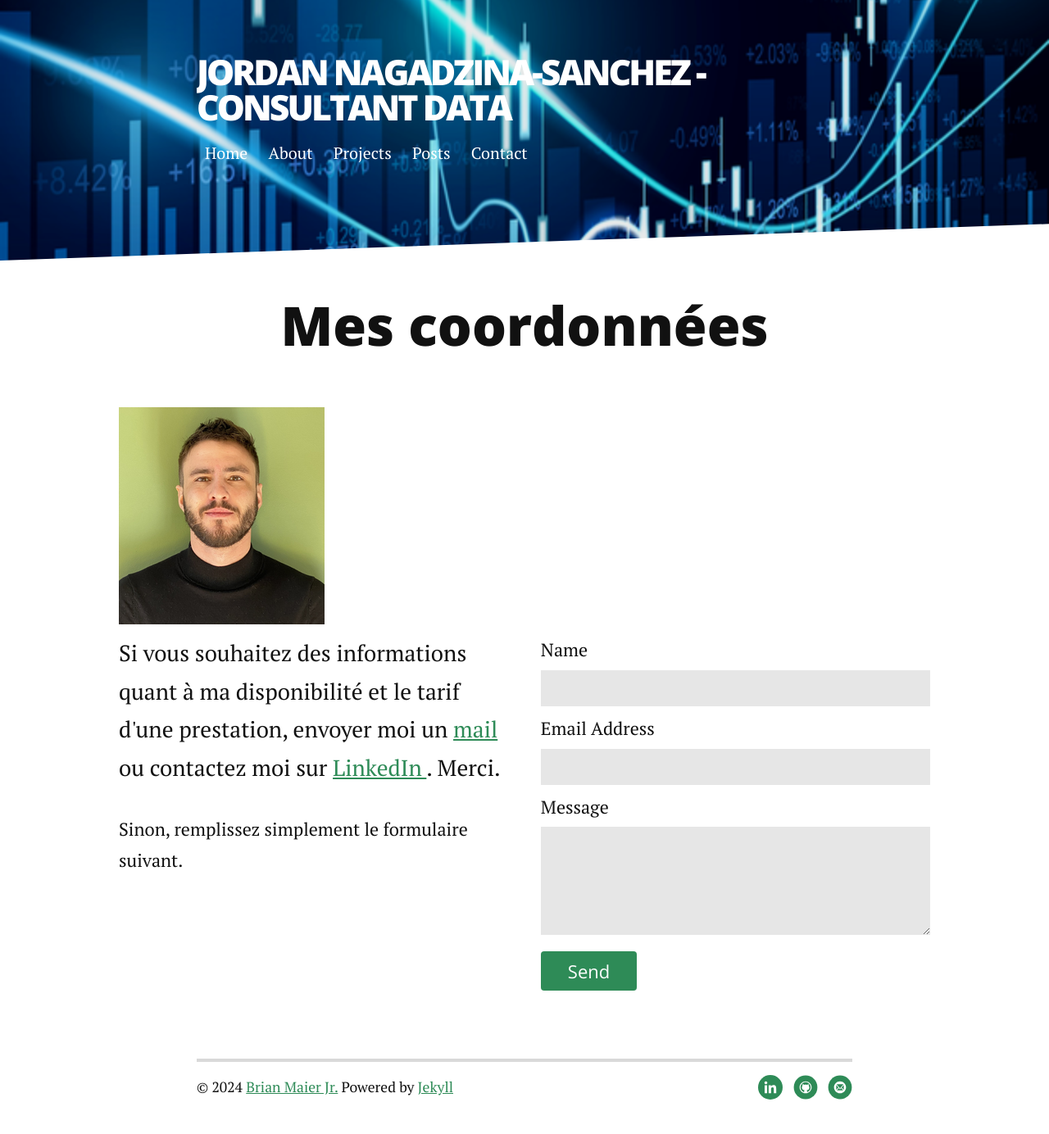
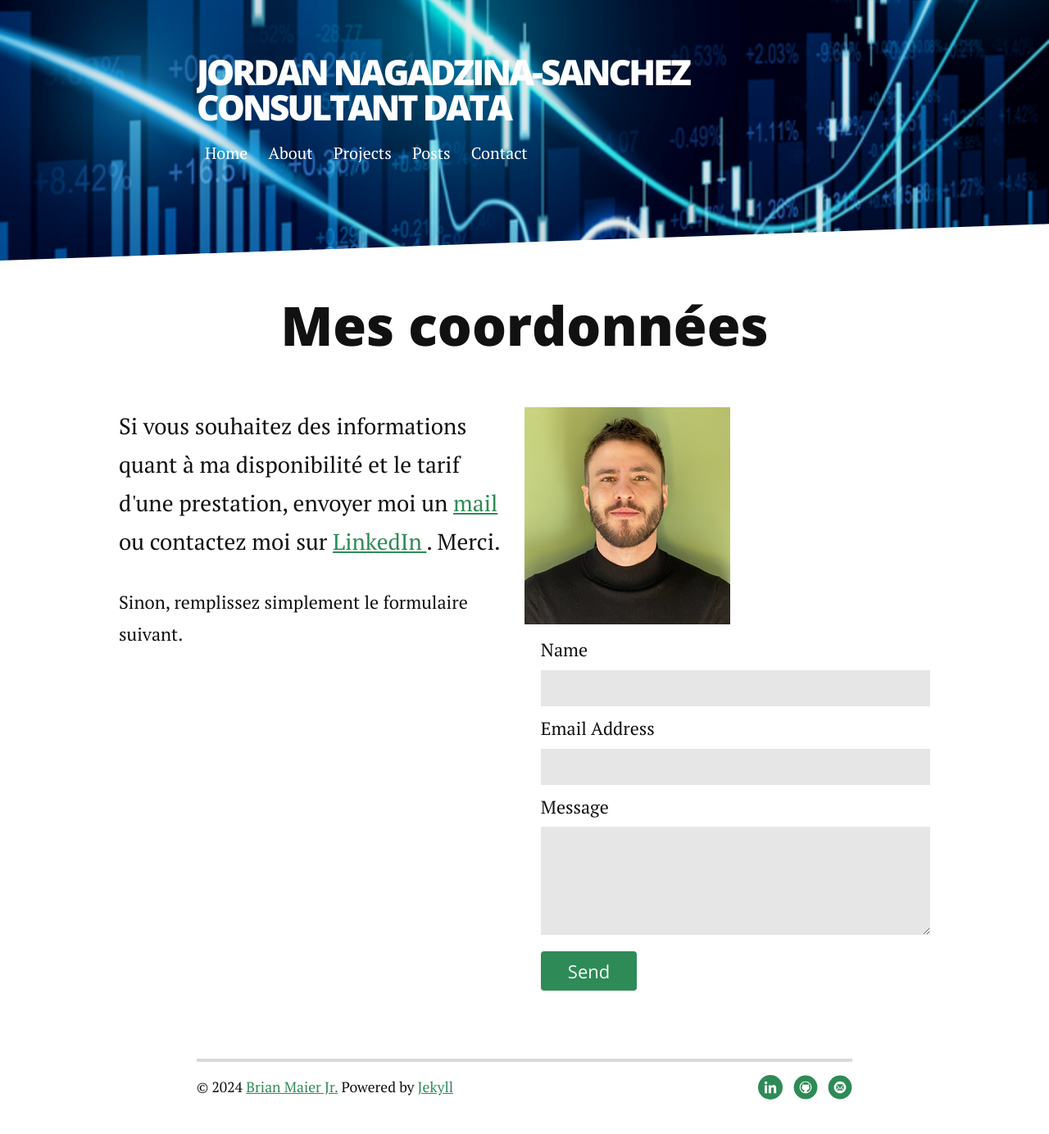
Before and after one commit to JordanNSZ/portofolio, a Jekyll site: the page built from contact.md, in a window 1280 px wide. Shown: the whole page at 82% size. Built offline with Jekyll 4.4.1, drawn with Linux system fonts in a browser that asks for light colours; nearby versions of some CDN libraries.

Commit message:
ajout pp

```diff
--- a/_config.yml
+++ b/_config.yml
@@ -1,4 +1,4 @@
-title: Jordan Nagadzina-Sanchez - Consultant Data
+title: Jordan Nagadzina-Sanchez   Consultant Data
 description: Welcome to my personal page! You'll find my posts and projects.
 
 url: https://long-haul.netlify.app
--- a/contact.md
+++ b/contact.md
@@ -5,9 +5,9 @@ title: Contact
 
 <div id="contact">
   <h1 class="pageTitle">Mes coordonnées</h1>
-  <div class="profile-photo">
-	<img src="{{ '/assets/img/pp.png' | relative_url }}" alt="Photo de Profil" />
-  </div>
+
+  <img src="{{ '/assets/img/pp.png' | relative_url }}" alt="Photo de Profil" />
+
   <div class="contactContent">
     <p class="intro">Si vous souhaitez des informations quant à ma disponibilité et le tarif d'une prestation, envoyer moi un <a href="mailto:jordan.nagadzina.sanchez@gmail.com">mail</a> ou contactez moi sur <a href="www.linkedin.com/in/jordannagadzina-sanchez"> LinkedIn </a>. Merci. </p>
     <p> Sinon, remplissez simplement le formulaire suivant.</p>
```
